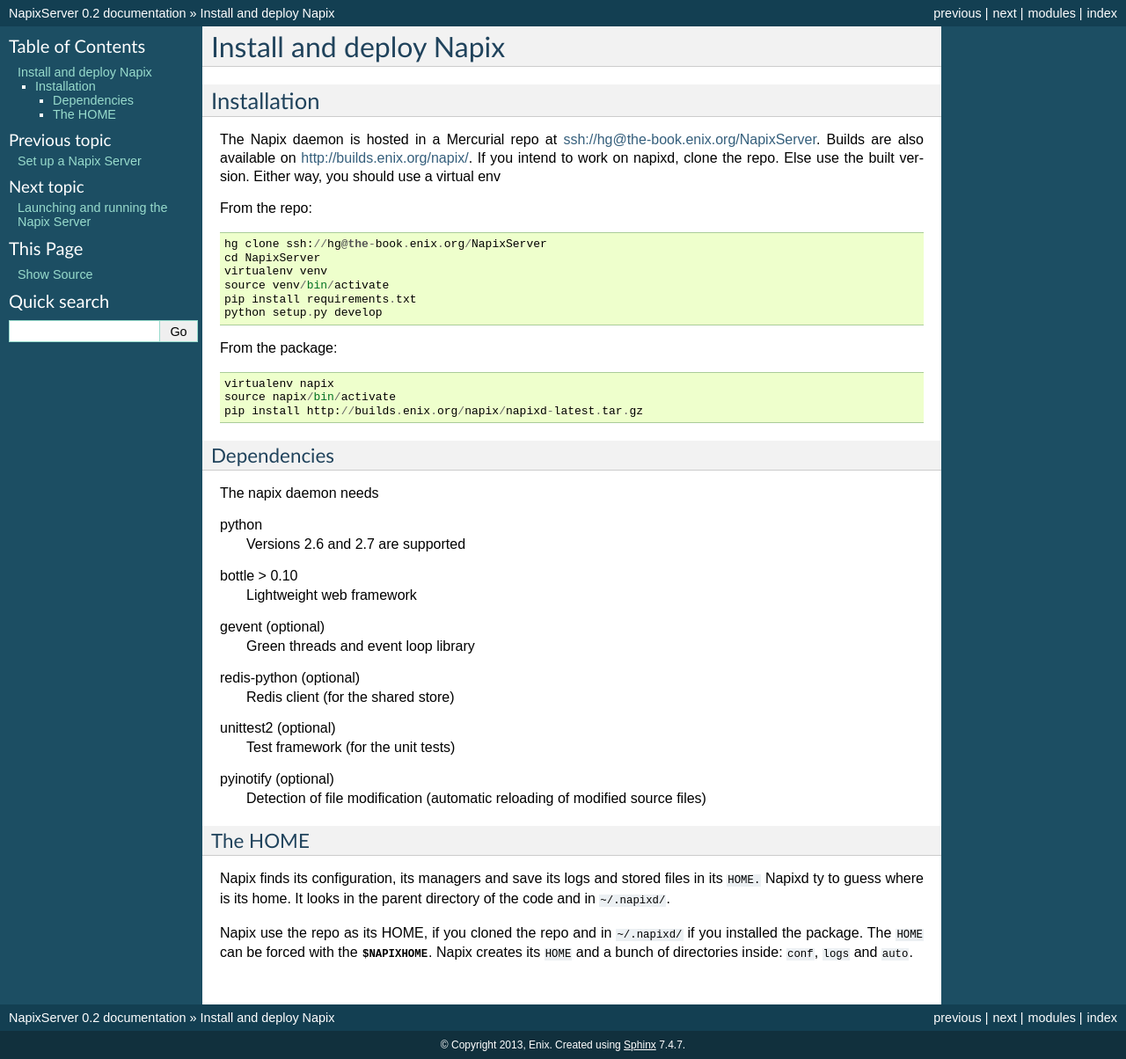
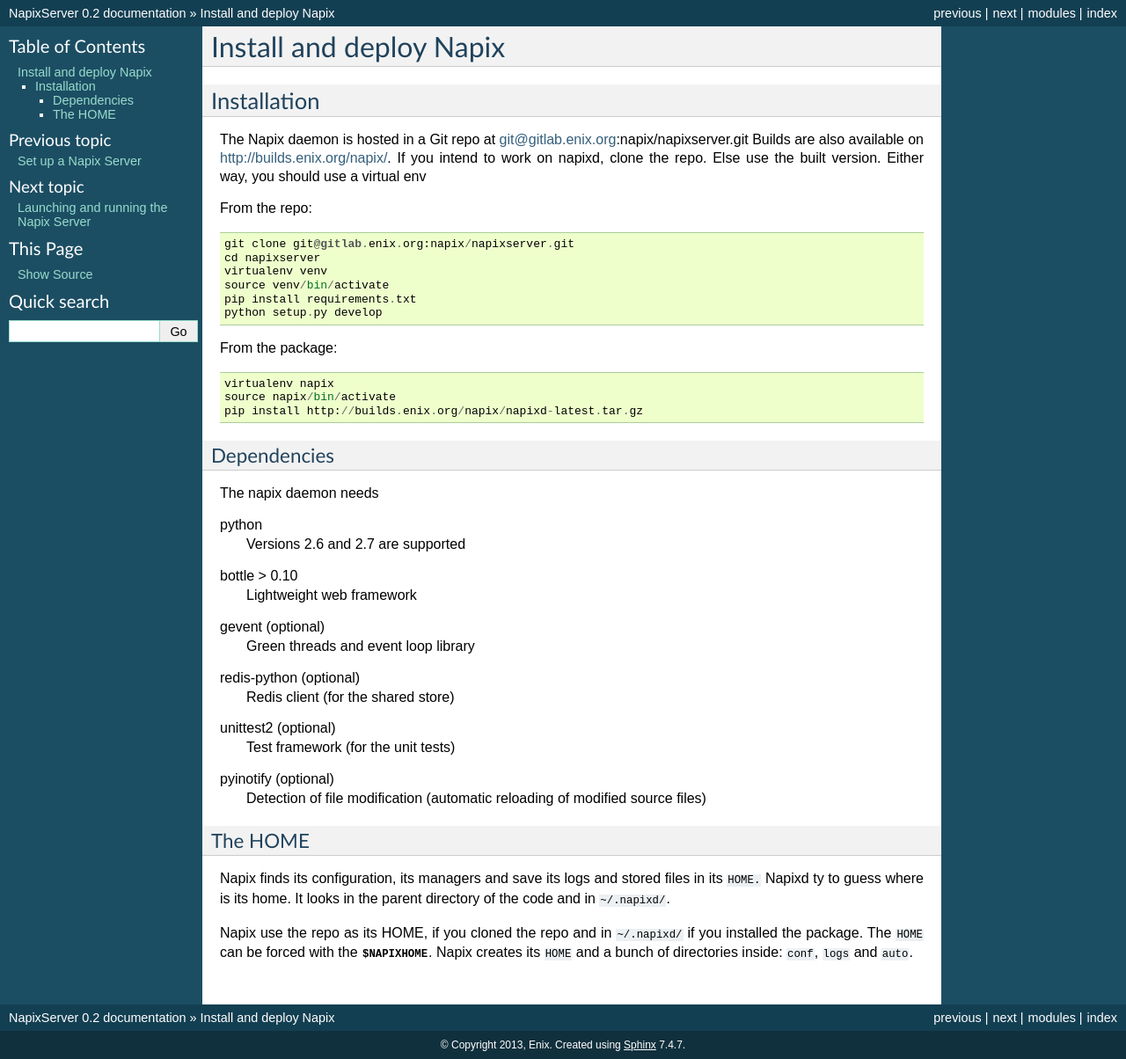
Before and after one commit to napix/NapixServer, a Sphinx documentation site: the page built from docs/deployment.rst, in a window 1280 px wide. Shown: the whole page at 88% size. Built offline with Sphinx 7.4.7, drawn with Linux system fonts in a browser that asks for light colours.

Commit message:
Switch from mercurial to git

```diff
--- a/docs/deployment.rst
+++ b/docs/deployment.rst
@@ -6,7 +6,7 @@
 Installation
 ============
 
-The Napix daemon is hosted in a Mercurial repo at ssh://hg@the-book.enix.org/NapixServer.
+The Napix daemon is hosted in a Git repo at git@gitlab.enix.org:napix/napixserver.git
 Builds are also available on http://builds.enix.org/napix/.
 If you intend to work on napixd, clone the repo.
 Else use the built version.
@@ -14,8 +14,8 @@
 
 From the repo::
 
-    hg clone ssh://hg@the-book.enix.org/NapixServer
-    cd NapixServer
+    git clone git@gitlab.enix.org:napix/napixserver.git
+    cd napixserver
     virtualenv venv
     source venv/bin/activate
     pip install requirements.txt
```
